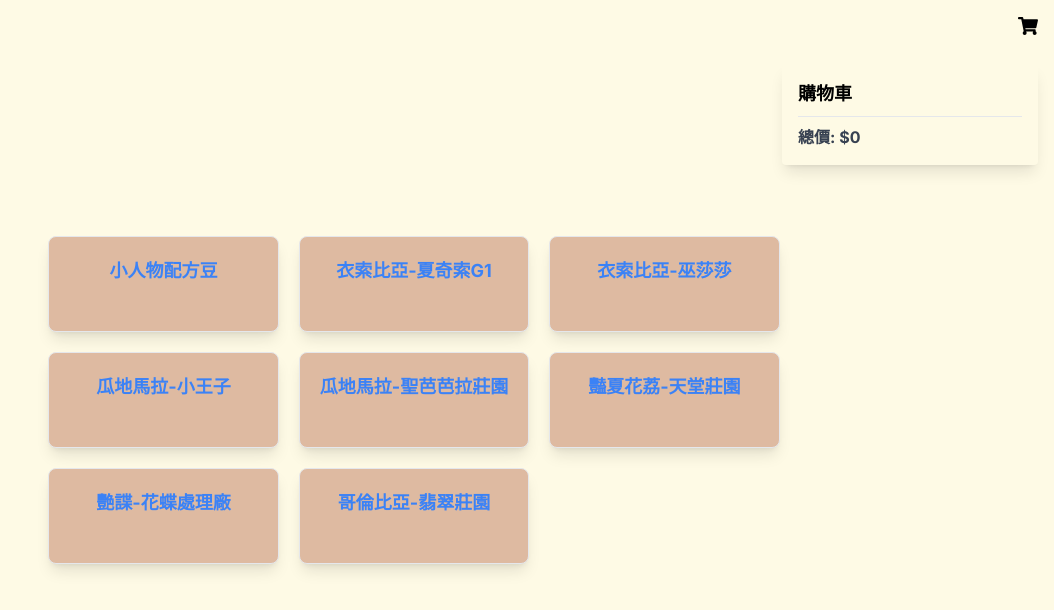
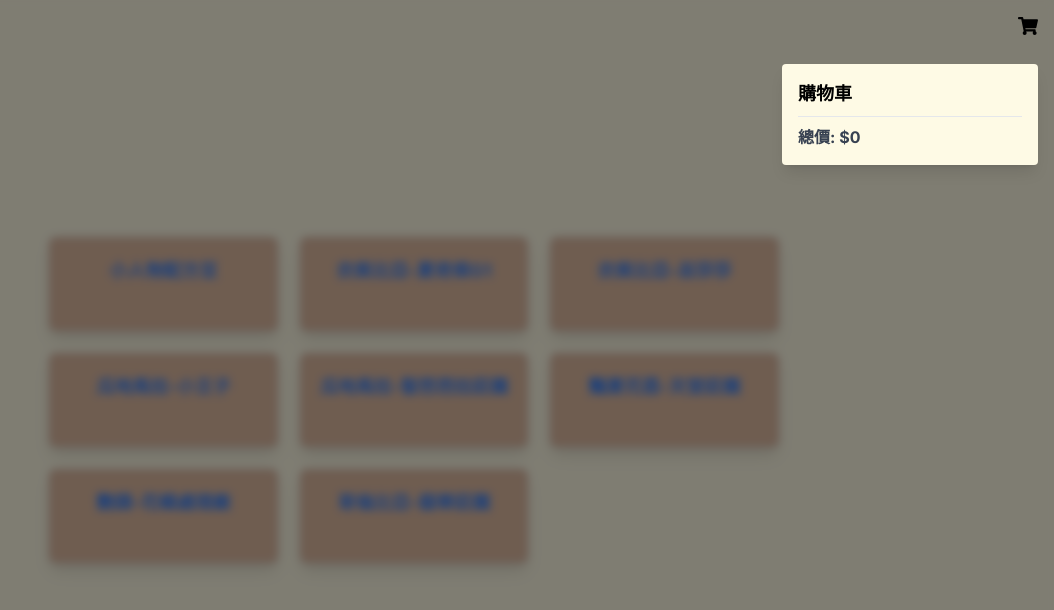
Before and after one commit to theKaichun/coffeeshop, a Next.js app: page /order in a window 1280 px wide. Both pictures are taken after a click on the element 1254 px from the left and 26 px from the top of the page. Shown: the top 610 px of the page, without its empty margins (226-1280 px from the left). Built offline with nearby package versions, Linux system fonts and the light colour scheme.

Commit message:
add bg-blur

```diff
--- a/src/app/order/page.js
+++ b/src/app/order/page.js
@@ -176,15 +176,20 @@ const MenuPage = () => {
 
       {/* Shopping Cart Icon */}
       <div
-        className="fixed top-4 right-4 text-xl cursor-pointer"
+        className="fixed top-4 right-4 text-xl cursor-pointer z-20"
         onClick={toggleCartVisibility}
       >
         <FaShoppingCart />
       </div>
 
+      {/* Background overlay */}
+      {isCartVisible && (
+        <div className="fixed inset-0 bg-black bg-opacity-50 backdrop-blur-sm z-10" />
+      )}
+
       {/* Shopping Cart Modal */}
       {isCartVisible && (
-        <div className="fixed top-16 right-4 bg-primary p-4 rounded shadow-lg w-64">
+        <div className="fixed top-16 right-4 bg-primary p-4 rounded shadow-lg w-64 z-30">
           <h2 className="text-lg font-bold mb-2">購物車</h2>
           {menus[0].items.map((item, index) => {
             const quantity = quantities[index] || 0;
```
